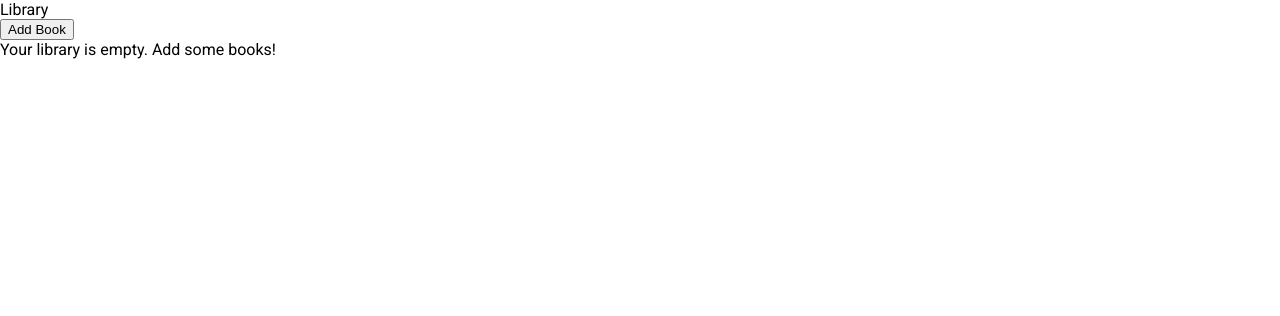
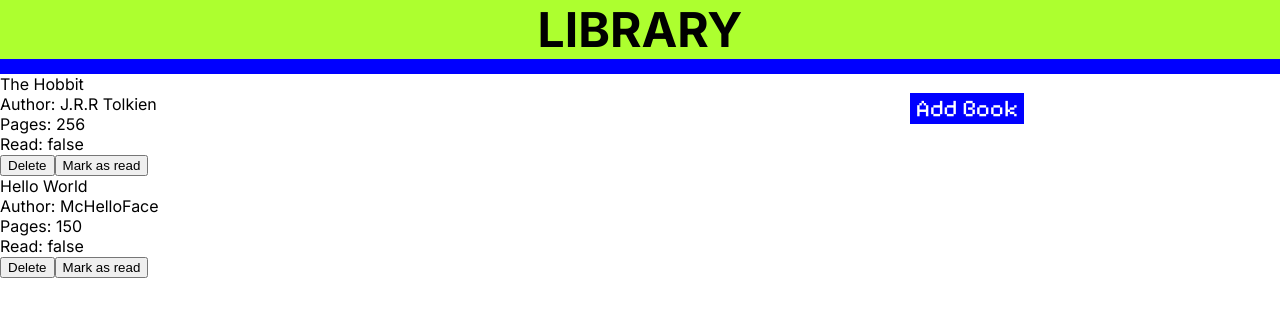
Before and after one commit to jkk290/library, a plain HTML site: page index.html in a window 1280 px wide. Drawn offline with Linux system fonts and the light colour scheme.

Commit message:
Start styling library frontend
Add styling to header and add book button.

```diff
--- a/index.html
+++ b/index.html
@@ -7,7 +7,7 @@
     <title>Library</title>
 </head>
 <body>
-    <div id="header-title">Library</div>
+    <div id="header-title">LIBRARY</div>
 
     <div id="content-container">
 
--- a/script.js
+++ b/script.js
@@ -42,6 +42,10 @@ function deleteBook(id) {
 
 };
 
+// adding couple books to array for testing purposes
+addBook('The Hobbit', 'J.R.R Tolkien', 256, true);
+ addBook('Hello World', 'McHelloFace', 150, false);
+
 const addBookContainer = document.querySelector('#add-book-container');
 const addBookDialog = document.querySelector('#add-book-dialog');
 
@@ -73,8 +77,6 @@ function displayBook() {
     myBooks.forEach((book) => {
         const bookCard = document.createElement('div');
         bookCard.className = 'book-card'
-
-        // bookCard.textContent = book.info();
 
         // add book id to book card for book deleting and updating read status
         bookCard.dataset.id = book.id;
--- a/style.css
+++ b/style.css
@@ -1,8 +1,40 @@
-@import url('https://fonts.googleapis.com/css2?family=Roboto&display=swap');
+@import url('https://fonts.googleapis.com/css2?family=Inter:ital,opsz,wght@0,14..32,100..900;1,14..32,100..900&display=swap');
+
+@import url('https://fonts.googleapis.com/css2?family=Inter:ital,opsz,wght@0,14..32,100..900;1,14..32,100..900&family=Pixelify+Sans:wght@400..700&display=swap');
 
 body {
     padding: 0;
     margin: 0;
     font-size: 16px;
-    font-family: Roboto, sans-serif;
+    font-family: Inter, sans-serif;
 }
+
+#header-title {
+    font-size: 3rem;
+    font-weight: bold;
+    background-color: greenyellow;
+    text-align: center;
+    border-bottom: solid 15px blue;
+}
+
+#content-container {
+    display: grid;
+    grid-template-columns: 1fr 3fr 1fr;
+    grid-template-rows: 50px;
+}
+
+#add-book-container {
+    grid-column: 2;
+    grid-row: 1;
+    align-self: flex-end;
+    justify-self: end;
+}
+
+#add-book-container button {
+    font-family: 'Pixelify Sans';
+    font-size: 1.5rem;
+    color: white;
+    background-color: blue;
+    border-style: none;
+
+}
```
